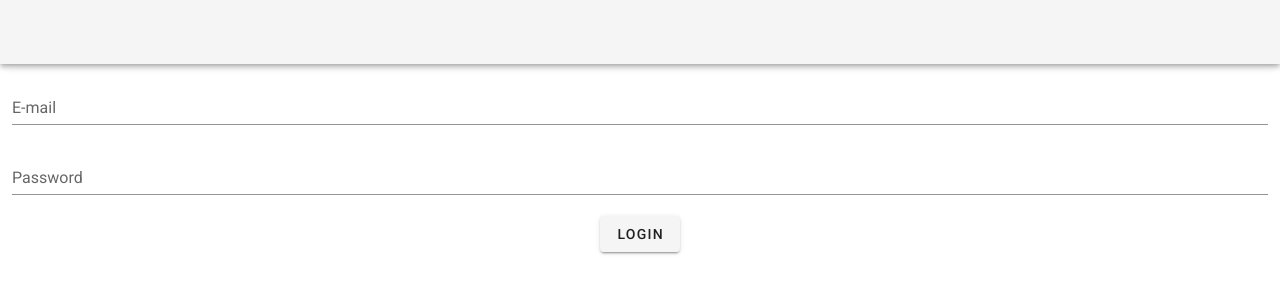
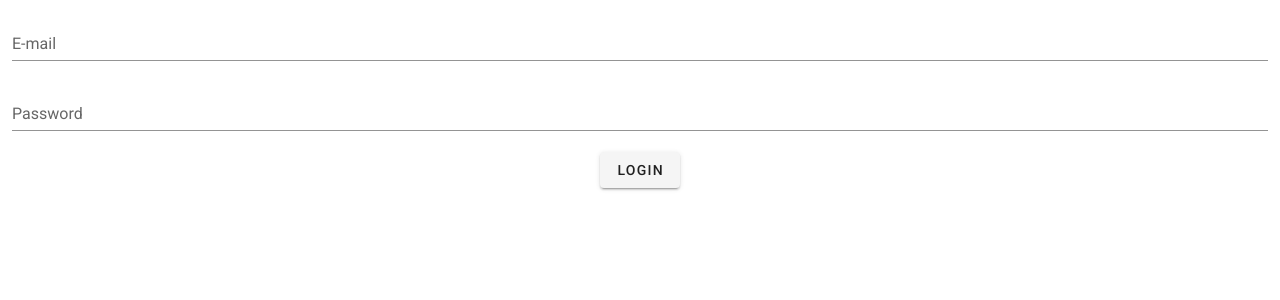
Before and after one commit to stratosphr/web-template, a Nuxt app in the folder resources/: page /login in a window 1280 px wide. Shown: the top 300 px of the page. Built offline with nearby package versions, Linux system fonts and the light colour scheme; what vue-lodash would draw is missing.

Commit message:
Removed header and footer from default layout

```diff
--- a/resources/layouts/default.vue
+++ b/resources/layouts/default.vue
@@ -1,15 +1,10 @@
 <template>
     <v-app>
-        <v-app-bar
-            app
-            fixed
-        />
         <v-main>
             <v-container fluid>
                 <nuxt />
             </v-container>
         </v-main>
-        <v-footer />
     </v-app>
 </template>
 
```
